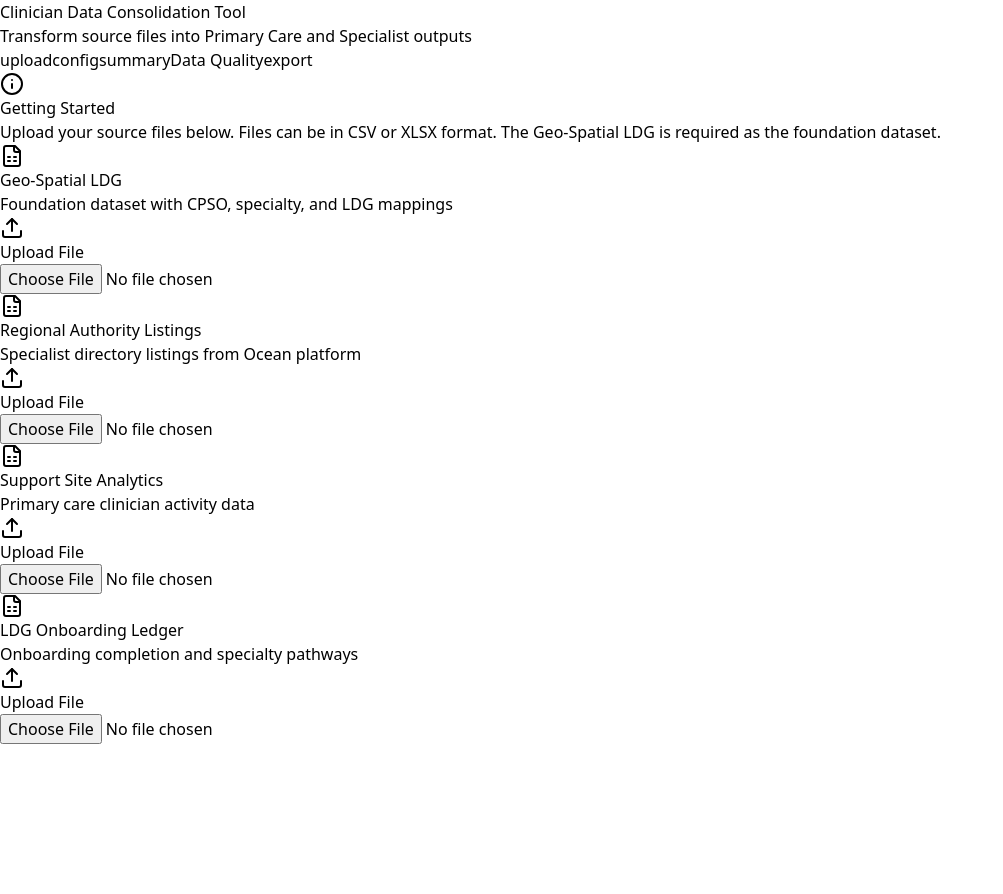
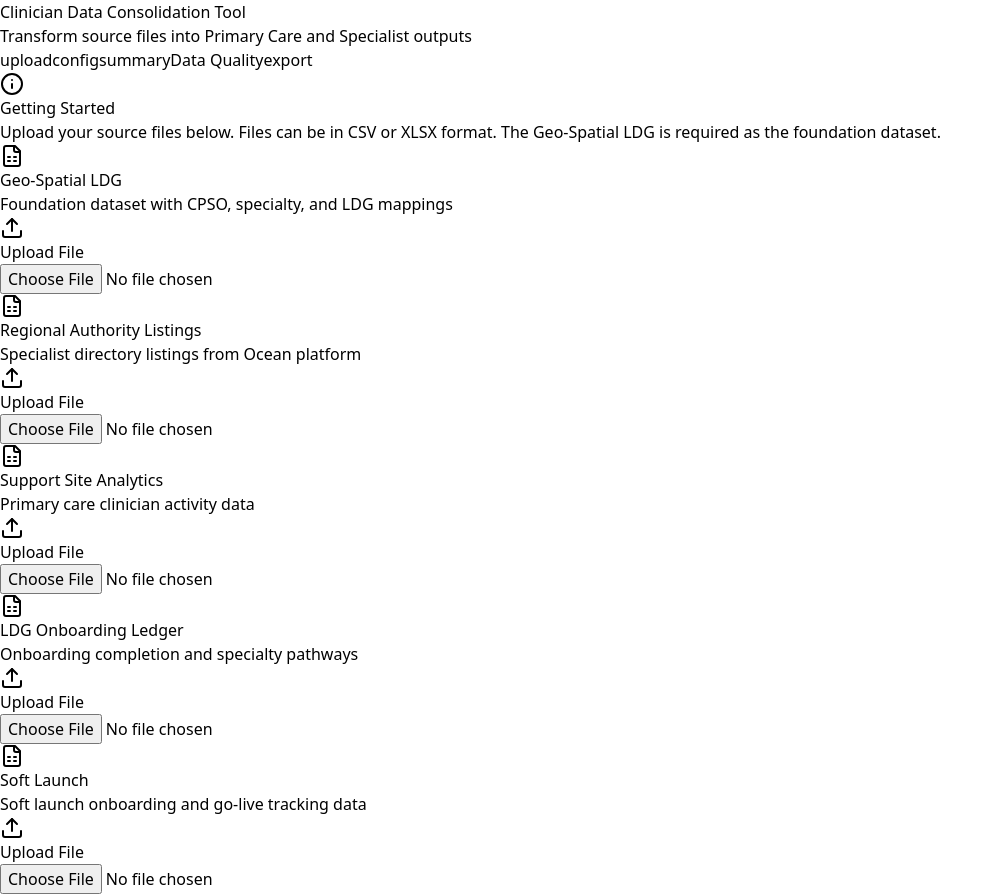
Before and after one commit to Mistrox43/Triangulating-Regional-eReferral-Data-Sources, a React (Vite) app: page / in a window 1280 px wide. Shown: the whole page, without its empty margins (0-1003 px from the left). Before the commit the page ends 800 px from the top, so only its background shows below. Built offline with nearby package versions, Linux system fonts and the light colour scheme.

Commit message:
Add soft launch source to upload and quality overview

```diff
--- a/src/ClinicianConsolidationTool.jsx
+++ b/src/ClinicianConsolidationTool.jsx
@@ -9,7 +9,8 @@ export default function ClinicianConsolidationTool() {
     geoSpatial: null,
     regionalAuthority: null,
     supportSite: null,
-    ldgLedger: null
+    ldgLedger: null,
+    softLaunch: null
   });
 
   // Parsed data state
@@ -17,7 +18,8 @@ export default function ClinicianConsolidationTool() {
     geoSpatial: [],
     regionalAuthority: [],
     supportSite: [],
-    ldgLedger: []
+    ldgLedger: [],
+    softLaunch: []
   });
 
   // Validation warnings
@@ -25,7 +27,8 @@ export default function ClinicianConsolidationTool() {
     geoSpatial: [],
     regionalAuthority: [],
     supportSite: [],
-    ldgLedger: []
+    ldgLedger: [],
+    softLaunch: []
   });
 
   // Pre-processing quality checks state
@@ -33,7 +36,8 @@ export default function ClinicianConsolidationTool() {
     geoSpatial: null,
     regionalAuthority: null,
     supportSite: null,
-    ldgLedger: null
+    ldgLedger: null,
+    softLaunch: null
   });
 
   // Processing state
@@ -54,7 +58,8 @@ export default function ClinicianConsolidationTool() {
     geoSpatial: ['CPSO', 'e-Referral', 'Hospital', 'Postal Code', 'Lead/Reach', 'Region', 'LDG', 'LDG Lead Org', 'Specialty', 'Type of Specialty'],
     regionalAuthority: ['clinicianProfessionalId', 'clinicianFirstName', 'clinicianSurname', 'siteNum', 'siteName', 'healthRegion', 'services', 'postalCode', 'eReferrals', 'eConsults'],
     supportSite: ['siteNum', 'siteName', 'clinicianType', 'professionalId', 'userFullName', 'username', 'referralLastSent'],
-    ldgLedger: ['First Name', 'Last Name', 'CPSO #', 'eReferral Solution', 'Ocean Site Number (eReferral Ontario only)', 'Directory Listing Name (eReferral Ontario only)', 'Role (Sender, Receiver, Both)', 'Primary Specialty Pathway', 'Date Onboarding Completed']
+    ldgLedger: ['First Name', 'Last Name', 'CPSO #', 'eReferral Solution', 'Ocean Site Number (eReferral Ontario only)', 'Directory Listing Name (eReferral Ontario only)', 'Role (Sender, Receiver, Both)', 'Primary Specialty Pathway', 'Date Onboarding Completed'],
+    softLaunch: ['Organization', 'Region', 'eReferral Engagement Status', 'Onboarding Ticket Number', 'eReferral Type', 'Specialty', 'EMR Integration or Portal', 'CPSO #', 'Ocean Site Number', 'Sending Registration Number(s)', 'Number of Sending Clinicians Onboarded', 'Receiving Registration Number(s)', 'Number of Receiving Clinicians Onboarded', 'Number of Support Staff Onboarded', 'Date RMS Admin Training Completed', 'Date End Users Training Completed', 'Go Live Date']
   };
 
   // Parse uploaded file
@@ -1271,12 +1276,13 @@ export default function ClinicianConsolidationTool() {
 
   // Calculate pre-processing quality overview
   const preProcessingOverview = useMemo(() => {
-    const fileTypes = ['geoSpatial', 'regionalAuthority', 'supportSite', 'ldgLedger'];
+    const fileTypes = ['geoSpatial', 'regionalAuthority', 'supportSite', 'ldgLedger', 'softLaunch'];
     const fileLabels = {
       geoSpatial: 'Geo-Spatial LDG',
       regionalAuthority: 'Regional Authority',
       supportSite: 'Support Site Analytics',
-      ldgLedger: 'LDG Onboarding Ledger'
+      ldgLedger: 'LDG Onboarding Ledger',
+      softLaunch: 'Soft Launch'
     };
 
     let totalCritical = 0;
@@ -1329,7 +1335,8 @@ export default function ClinicianConsolidationTool() {
     geoSpatial: false,
     regionalAuthority: false,
     supportSite: false,
-    ldgLedger: false
+    ldgLedger: false,
+    softLaunch: false
   });
 
   // File upload component
@@ -1567,6 +1574,11 @@ export default function ClinicianConsolidationTool() {
                 fileType="ldgLedger"
                 label="LDG Onboarding Ledger"
                 description="Onboarding completion and specialty pathways"
+              />
+              <FileUploadBox
+                fileType="softLaunch"
+                label="Soft Launch"
+                description="Soft launch onboarding and go-live tracking data"
               />
             </div>
 
```
